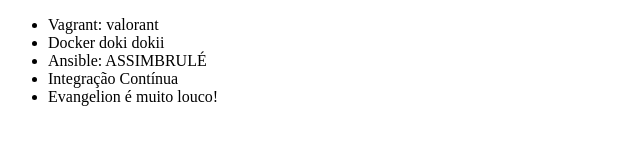
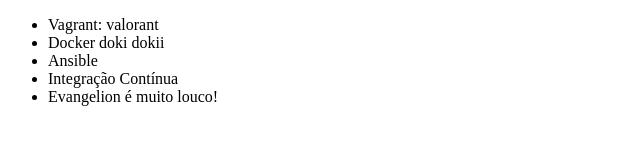
Before and after one commit to FeShimada/alura-git, a plain HTML site: page index.html in a window 1280 px wide. Shown: the whole page, without its empty margins (0-640 px from the left). Drawn offline with Linux system fonts and the light colour scheme.

Commit message:
Revert "mudando o nome do ansible"
This reverts commit e0a54375f5e3d17434959c2cb39a150f985937b2.

```diff
--- a/index.html
+++ b/index.html
@@ -10,7 +10,7 @@
 	<ul>
 		<li>Vagrant: valorant</li>
 		<li>Docker doki dokii</li>
-		<li>Ansible: ASSIMBRULÉ</li>
+		<li>Ansible</li>
 		<li>Integração Contínua</li>
 		<li>Evangelion é muito louco!</li>
 	</ul>
```
